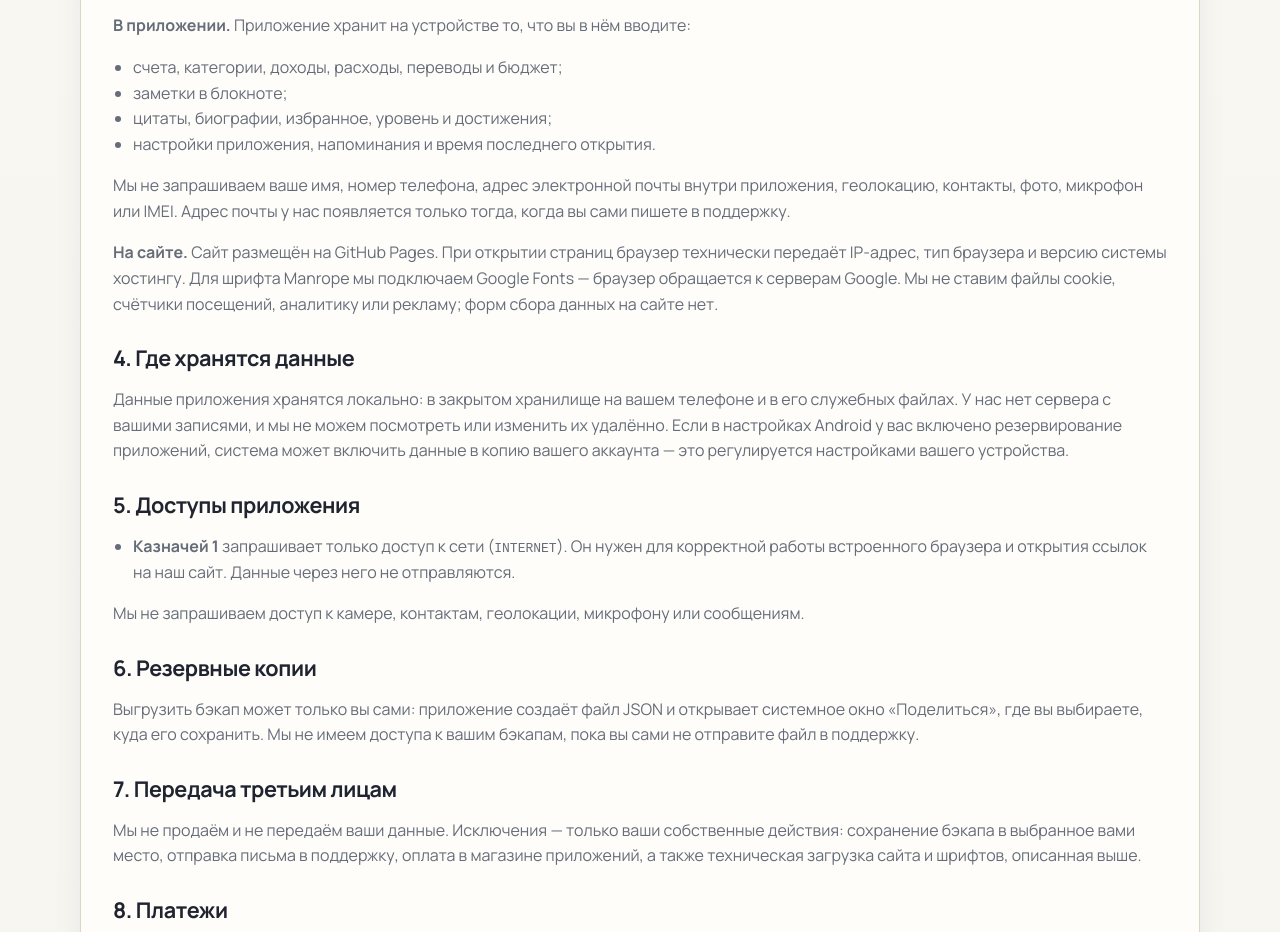
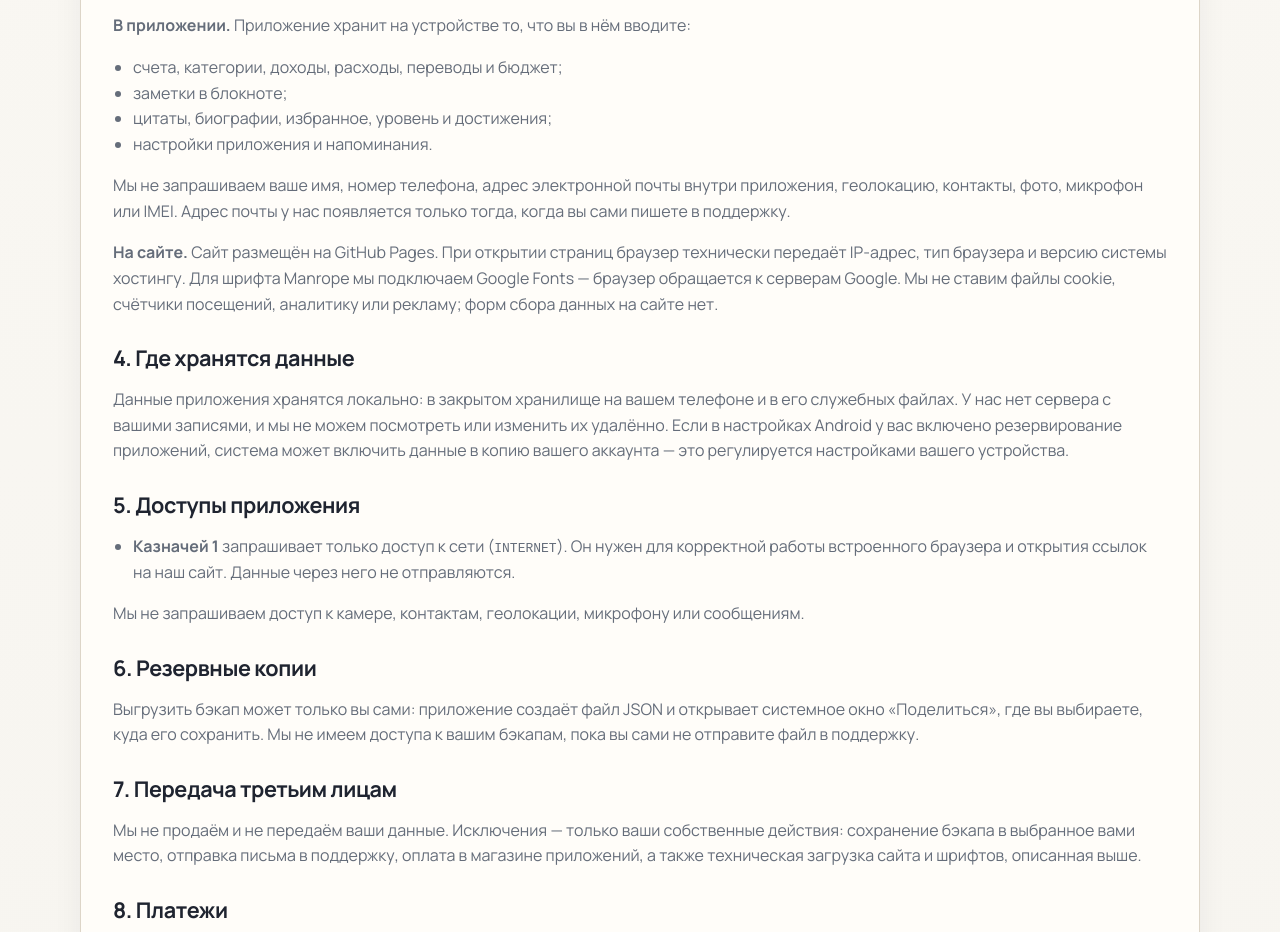
Before and after one commit to andreyserebrennikov8155/serebrennikov-brothers-site, a plain HTML site: page privacy.html in a window 1280 px wide. Shown: the part 787-1719 px from the top of the page. Drawn offline with Linux system fonts and the light colour scheme.

Commit message:
Политика: убрать несуществующее время последнего открытия

```diff
--- a/privacy.html
+++ b/privacy.html
@@ -42,7 +42,7 @@
             <li>счета, категории, доходы, расходы, переводы и бюджет;</li>
             <li>заметки в блокноте;</li>
             <li>цитаты, биографии, избранное, уровень и достижения;</li>
-            <li>настройки приложения, напоминания и время последнего открытия.</li>
+            <li>настройки приложения и напоминания.</li>
           </ul>
           <p>Мы не запрашиваем ваше имя, номер телефона, адрес электронной почты внутри приложения, геолокацию, контакты, фото, микрофон или IMEI. Адрес почты у нас появляется только тогда, когда вы сами пишете в поддержку.</p>
           <p><strong>На сайте.</strong> Сайт размещён на GitHub Pages. При открытии страниц браузер технически передаёт IP-адрес, тип браузера и версию системы хостингу. Для шрифта Manrope мы подключаем Google Fonts — браузер обращается к серверам Google. Мы не ставим файлы cookie, счётчики посещений, аналитику или рекламу; форм сбора данных на сайте нет.</p>
```
